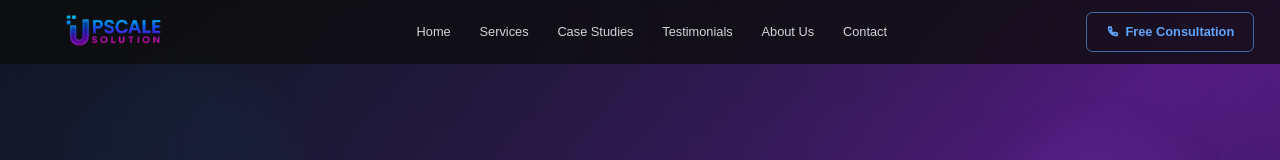
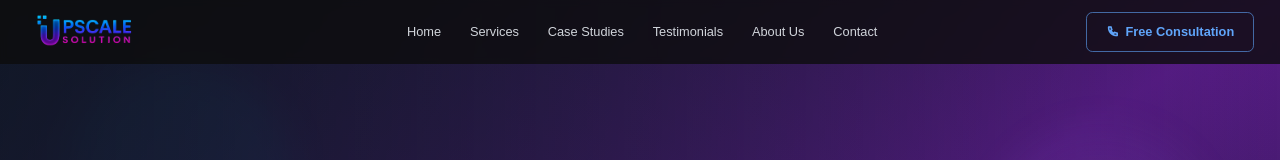
Before and after one commit to CSNET-OF-RAHUL/upscale-solution-website, a Next.js app in the folder Upscale_Dev/: page / in a window 1280 px wide. Shown: the top 160 px of the page. Built offline with nearby package versions, Linux system fonts and the light colour scheme.

Commit message:
Update Header.tsx

```diff
--- a/Upscale_Dev/app/components/Header.tsx
+++ b/Upscale_Dev/app/components/Header.tsx
@@ -36,7 +36,7 @@ export default function Header() {
       <nav className="w-full px-6 lg:px-8">
         <div className="flex items-center justify-between h-20">
           {/* Logo */}
-          <Link href="/" className="flex-shrink-0 pl-12 scale-150 sm:scale-[1.75] lg:scale-[2.1] transition-transform duration-300">
+          <Link href="/" className="flex-shrink-0 pl-12 sm:pl-4 lg:pl-6 scale-150 sm:scale-[1.75] lg:scale-[2.1] transition-transform duration-300">
             <Logo />
           </Link>
 
```
